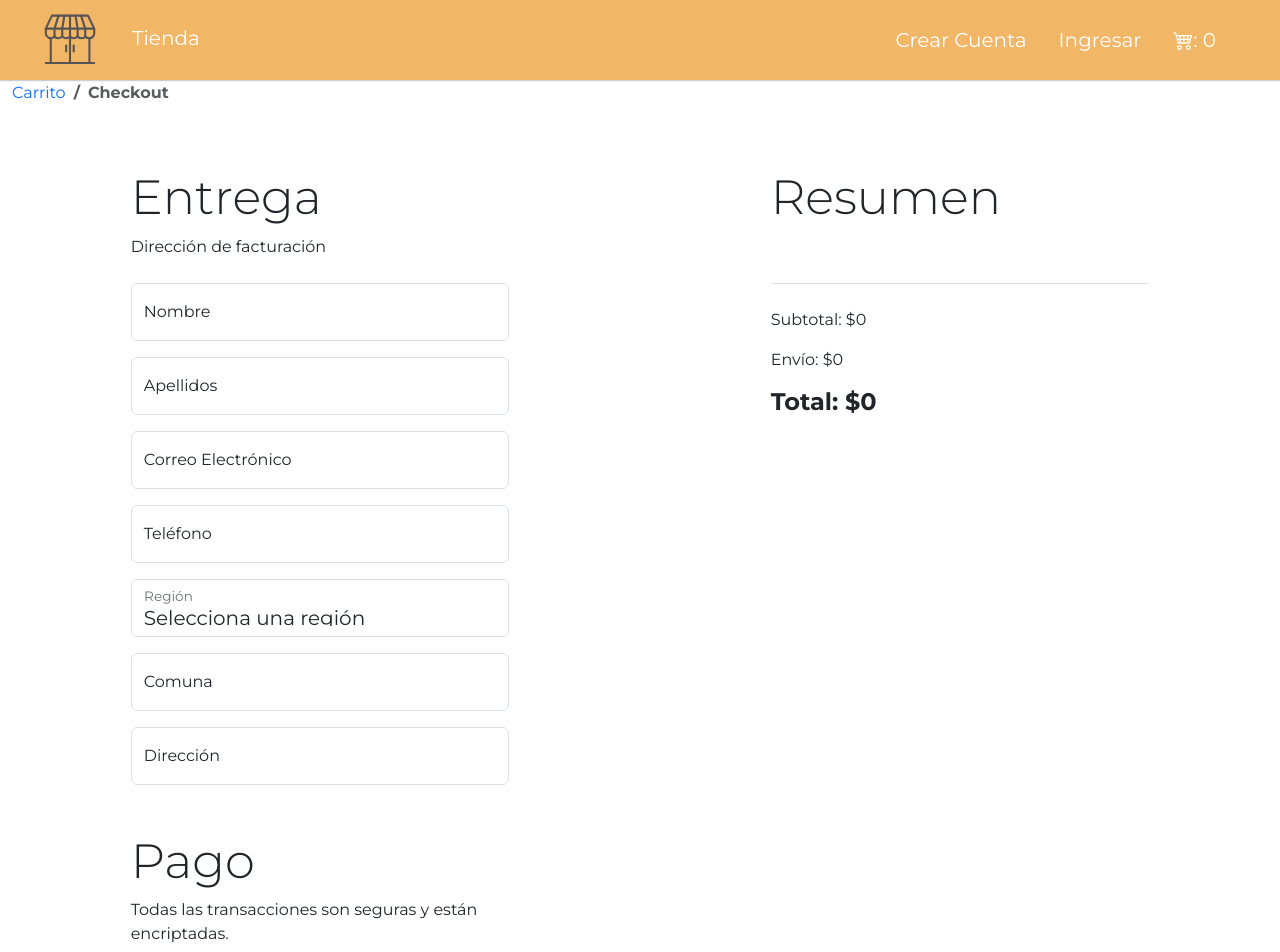
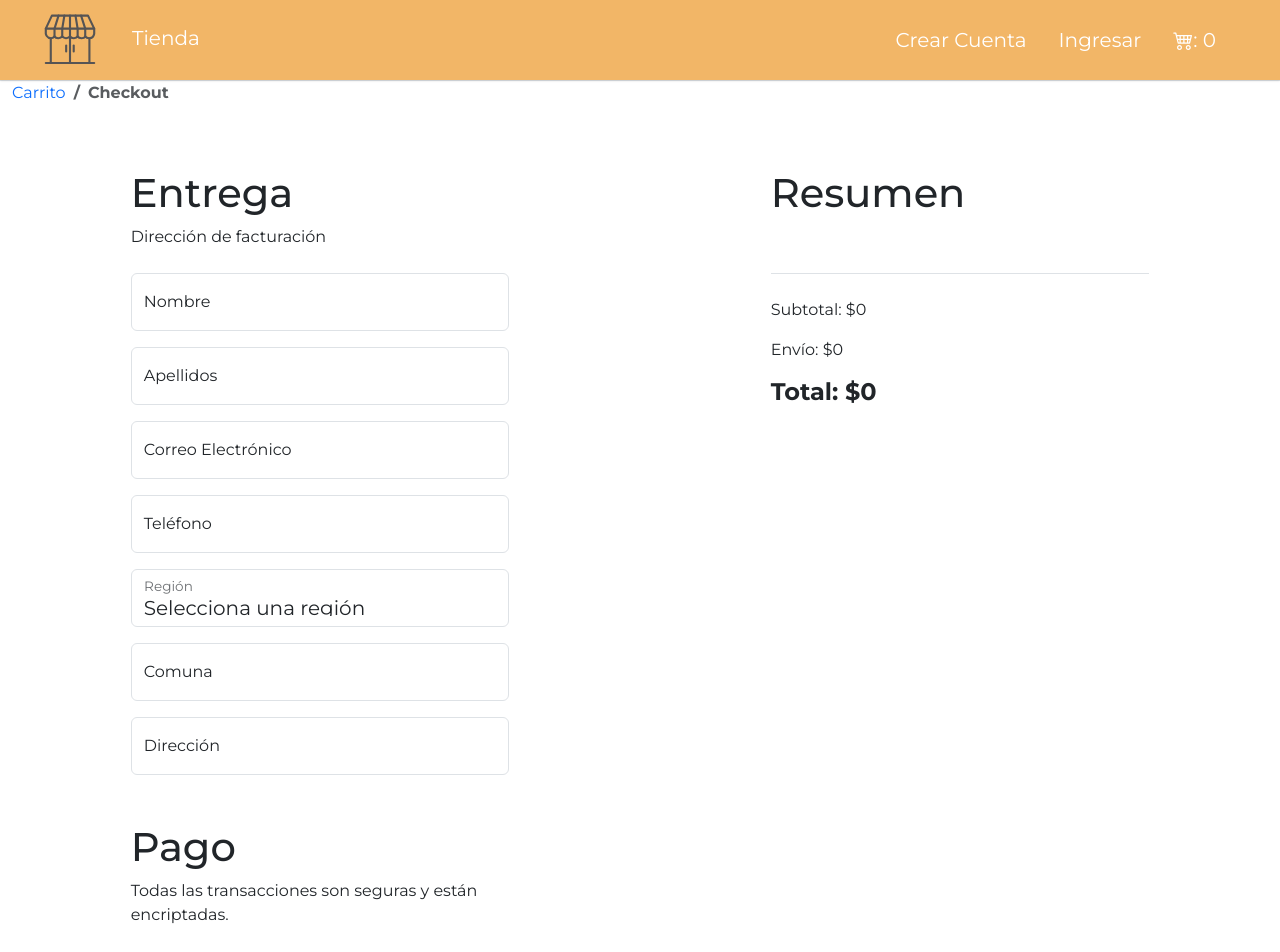
Before and after one commit to carolinalunasfarah/marketplace-frontend-react-user, a React (Vite) app: page /checkout in a window 1280 px wide. Shown: the top 952 px of the page. Built offline with nearby package versions, Linux system fonts and the light colour scheme.

Commit message:
Update heading tags in Cart, Checkout, and OrderConfirmation views

```diff
--- a/src/views/Cart.jsx
+++ b/src/views/Cart.jsx
@@ -45,7 +45,7 @@ const Cart = () => {
                     <Breadcrumb.Item active style={{ fontSize: '1rem' }}>Carrito</Breadcrumb.Item>
                 </Breadcrumb>
                 <div className='row col-12 col-md-8 mx-auto pb-5'>
-                    <h2 className='display-5 py-5'>{cart.items.length > 0 ? 'Tu Carrito' : 'Tu Carrito está vacío'}</h2>
+                    <h1 className='py-5'>{cart.items.length > 0 ? 'Tu Carrito' : 'Tu Carrito está vacío'}</h1>
                     <table>
                         <thead>
                             <tr className="border-bottom">
--- a/src/views/Checkout.jsx
+++ b/src/views/Checkout.jsx
@@ -177,7 +177,7 @@ const Checkout = () => {
                     {/* Formulario */}
                     <Container className="row col-lg-4 col-md-6 form-signin mx-auto">
                         <Form onSubmit={handleSubmit}>
-                            <h2 className="display-5 pt-5">Entrega</h2>
+                            <h1 className="pt-5">Entrega</h1>
                             <p className="pb-2">Dirección de facturación</p>
 
                             {/* Nombre */}
@@ -323,7 +323,7 @@ const Checkout = () => {
                             </div>
 
                             {/* Método de Pago */}
-                            <h2 className="display-5 pt-5">Pago</h2>
+                            <h1 className="pt-5">Pago</h1>
                             <p className="mb-4">
                                 Todas las transacciones son seguras y están
                                 encriptadas.
@@ -411,7 +411,7 @@ const Checkout = () => {
 
                     {/* Resumen de Compra */}
                     <Container className="col-lg-4 col-md-6 mx-auto px-4">
-                        <h2 className="display-5 py-5">Resumen</h2>
+                        <h1 className="py-5">Resumen</h1>
                         {cart.items?.map(
                             (product, index) =>
                                 product && (
--- a/src/views/OrderConfirmation.jsx
+++ b/src/views/OrderConfirmation.jsx
@@ -18,7 +18,7 @@ const OrderConfirmation = () => {
     return (
         <>
             <Container className="col-lg-6 col-md-8 mx-auto text-center py-5">
-                <h2 className="display-5 py-3">¡Gracias por tu compra!</h2>
+                <h1 className="py-3">¡Gracias por tu compra!</h1>
                 <p>Tu pedido ha sido recibido y está siendo procesado.</p>
                 <p><strong>Número de Orden:</strong> {orderID}</p>
 
```
